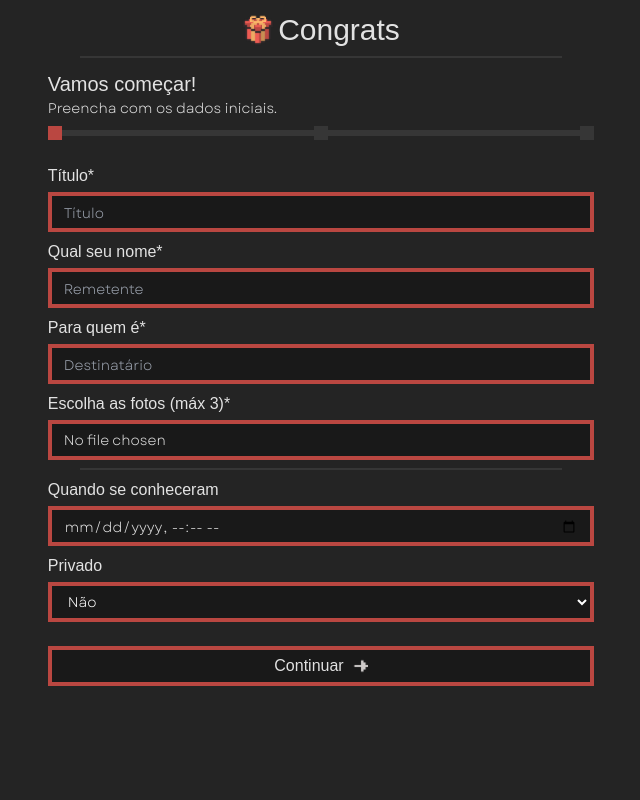
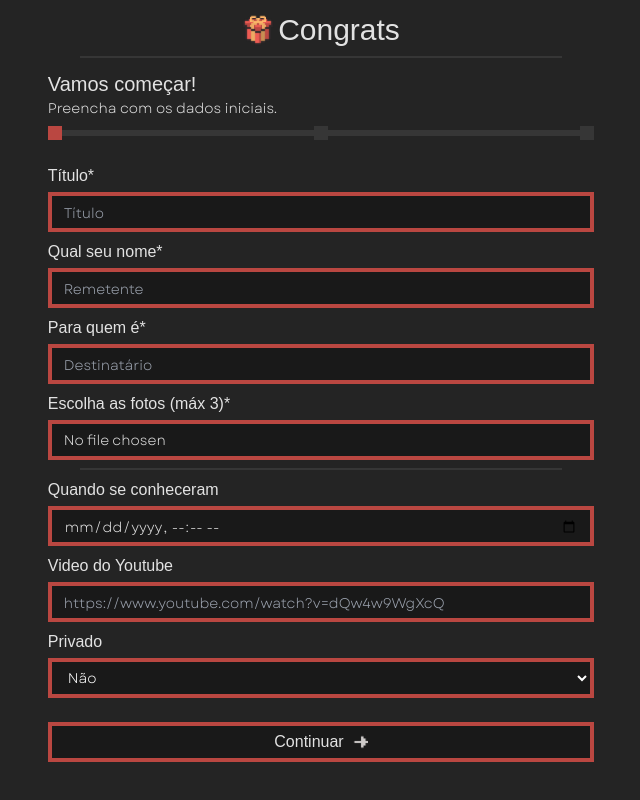
Before and after one commit to arttturslv/Congrats, a React (Vite) app: page /create in a window 1280 px wide. Shown: the whole page, without its empty margins (319-959 px from the left). Built offline with nearby package versions, Linux system fonts and the light colour scheme; no server answers.

Commit message:
feat: added youtube link functionality

```diff
--- a/src/hooks/useAPI.jsx
+++ b/src/hooks/useAPI.jsx
@@ -2,7 +2,7 @@ import { body } from "motion/react-client";
 
 const API = import.meta.env.VITE_API;
 
-export async function postCard(title, sender, receiver, dateMet, pictures, isLocked) {
+export async function postCard(title, sender, receiver, dateMet, pictures, isLocked, youtubeURL) {
 
     const data = {
         title:title,
@@ -10,7 +10,8 @@ export async function postCard(title, sender, receiver, dateMet, pictures, isLoc
         receiverName: receiver,
         dateMet:dateMet,
         pictures:pictures,
-        passKey:isLocked
+        passKey:isLocked,
+        youtubeURL:youtubeURL,
     }
     try {
         const response = await fetch(`${API}/create`, {
--- a/src/pages/Forms/Create.jsx
+++ b/src/pages/Forms/Create.jsx
@@ -19,6 +19,7 @@ export default function Create() {
   const [dateMet, setDateMet] = useState("");
   const [images, setImages] = useState([]);
   const [isLocked, setIsLocked] = useState(false);
+  const [youtubeURL, setYoutubeURL] = useState("");
 
   const [shareInformation, setShareInformation] = useState(null);
 
@@ -32,7 +33,7 @@ export default function Create() {
     }
 
     try {
-      console.log(title, senderName, receiverName, dateMet);
+      console.log(title, senderName, receiverName, dateMet, youtubeURL);
       console.dir(images);
 
       const resp = await postCard(
@@ -41,7 +42,8 @@ export default function Create() {
         receiverName,
         dateMet,
         images,
-        isLocked
+        isLocked,
+        youtubeURL
       );
       setShareInformation(resp);
 
@@ -77,6 +79,7 @@ export default function Create() {
     receiverName: receiverName,
     senderName: senderName,
     title: title,
+    youtubeURL: youtubeURL,
   };
 
   const formParts = [
@@ -93,6 +96,8 @@ export default function Create() {
       isLocked={isLocked}
       images={images}
       setImages={setImages}
+      youtubeURL={youtubeURL}
+      setYoutubeURL={setYoutubeURL}
     />,
     <FormImages images={images} setImages={setImages} />,
 
--- a/src/pages/Forms/components/FormGeneral.jsx
+++ b/src/pages/Forms/components/FormGeneral.jsx
@@ -14,6 +14,8 @@ export default function FormGeneral({
   setIsLocked,
   isLocked,
   setImages,
+  youtubeURL,
+  setYoutubeURL
 }) {
   const [localFiles, setLocalFiles] = useState('');
 
@@ -109,6 +111,15 @@ export default function FormGeneral({
         placeholder="dd/mm/aaaa"
       />
 
+      <CustomInput
+        label="Video do Youtube"
+        type="text"
+        name="youtubeURL"
+        value={youtubeURL}
+        fn={(e) => setYoutubeURL(e.target.value)}
+        placeholder="https://www.youtube.com/watch?v=dQw4w9WgXcQ"
+      />
+
       <CustomInput label="Privado" name="isLocked">
         <select
           className="w-full  bg-dark border-redHighlight border-4 px-3 py-1 h-10 placeholder:text-sm"
--- a/src/pages/Viewer/CardViewer.jsx
+++ b/src/pages/Viewer/CardViewer.jsx
@@ -1,18 +1,23 @@
-import ImageCaption from './components/ImageCaption'
+import ImageCaption from "./components/ImageCaption";
+import Countdown from "../../components/Countdown";
+import Navbar from "../../components/Navbar";
 import { motion } from "motion/react";
-import Countdown from '../../components/Countdown'
-import Navbar from "../../components/Navbar";
-
-export default function CardViewer({card, teste=false}) {
+import Line from "../../components/Line";
+import VideoIframe from "./components/VideoIframe";
+export default function CardViewer({ card, teste = false }) {
+  console.log(card)
   return (
     <motion.div
       transition={{ ease: "easeInOut" }}
       animate={{ opacity: [0, 1] }}
-      className="px-5 h-[100dvh] max-w-[402px] flex flex-col place-self-center">
-
+      className="min-h-[100dvh] max-w-[402px] overflow-x-hidden flex flex-col place-self-center pb-16"
+    >
+      <div className={`${!teste && "px-4"}`}>
         {!teste && <Navbar></Navbar>}
 
-      <div className="space-y-4">
+        <Countdown date={card?.dateMet}></Countdown>
+
+        <div className="space-y-3 ">
           <div className="space-y-0">
             <h3 className="text-lg font-zig">
               {card.title}, {card.receiverName}!
@@ -20,9 +25,11 @@ export default function CardViewer({card, teste=false}) {
             <h5 className="text-xs">De: {card.senderName}</h5>
           </div>
 
+          <div>
             {card.pictures &&
               card.pictures.map((item, index) => {
                 return (
+                  <>
                     <ImageCaption
                       title={item?.title}
                       date={item?.date}
@@ -30,13 +37,15 @@ export default function CardViewer({card, teste=false}) {
                       image={item?.file}
                       key={index}
                     ></ImageCaption>
+                    <Line></Line>
+                  </>
                 );
               })}
-
-              <Countdown date={card?.dateMet}></Countdown>
-
           </div>
 
+          <VideoIframe URL={card?.youtubeURL}/>
+        </div>
+      </div>
     </motion.div>
   );
 }
--- a/src/pages/Viewer/components/VideoIframe.jsx
+++ b/src/pages/Viewer/components/VideoIframe.jsx
@@ -1,13 +1,24 @@
 import Line from "../../../components/Line";
 
 export default function VideoIframe({ URL }) {
+
+  function formataURL(URL) {
+    let URLCode = URL.split('=');
+
+    if(URLCode[1]) {
+      let yt = "https://www.youtube.com/embed/"+URLCode[1];
+      return yt;
+    }
+    return URL;
+  }
+
   return (
     URL && (
       <>
-        <div className="overflow-hidden relative w-[80%] h-[80%] pt-[45.25%] self-center place-self-center">
+        <div className="overflow-hidden relative w-[90%] h-[90%] pt-[45.25%] self-center place-self-center">
           <iframe
             className="w-full h-full absolute left-0 top-0 self-center"
-            src={`${URL}?rel=0&amp;controls=0&amp;showinfo=0&amp;autoplay=1`}
+            src={`${formataURL(URL)}?rel=0&amp;controls=0&amp;showinfo=0&amp;autoplay=1`}
             frameborder="0"
             allow="autoplay; encrypted-media"
           ></iframe>
```
Lines whose indentation alone changed are shown as unchanged.
